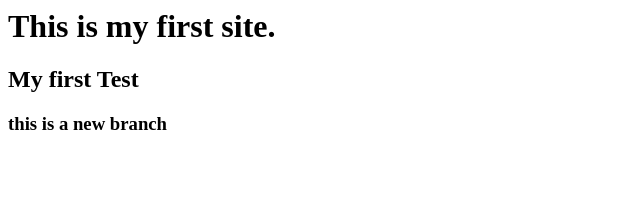
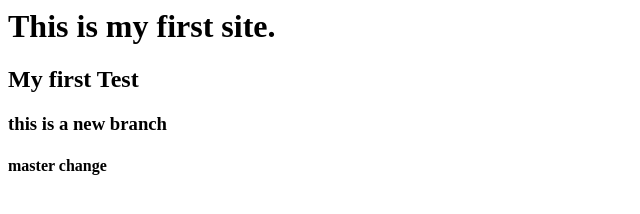
Before and after one commit to Sambitdas-qa/WebTest1108, a plain HTML site: page index.html in a window 1280 px wide. Shown: the whole page, without its empty margins (0-640 px from the left). Drawn offline with Linux system fonts and the light colour scheme.

Commit message:
master change

```diff
--- a/index.html
+++ b/index.html
@@ -5,3 +5,4 @@
     My first Test
     </h2>
     <h3>this is a new branch</h3>
+    <h4>master change</h4>
```
